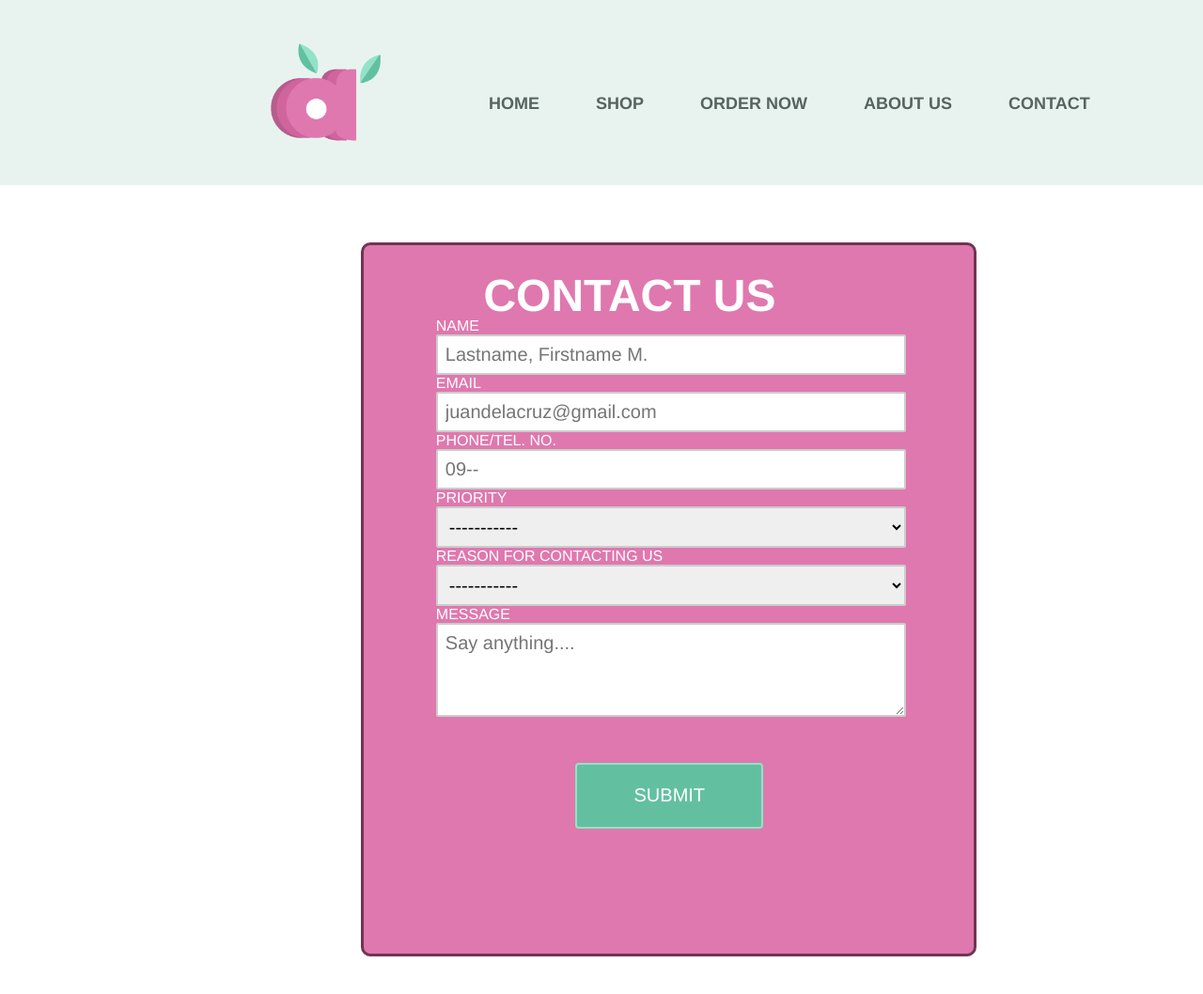
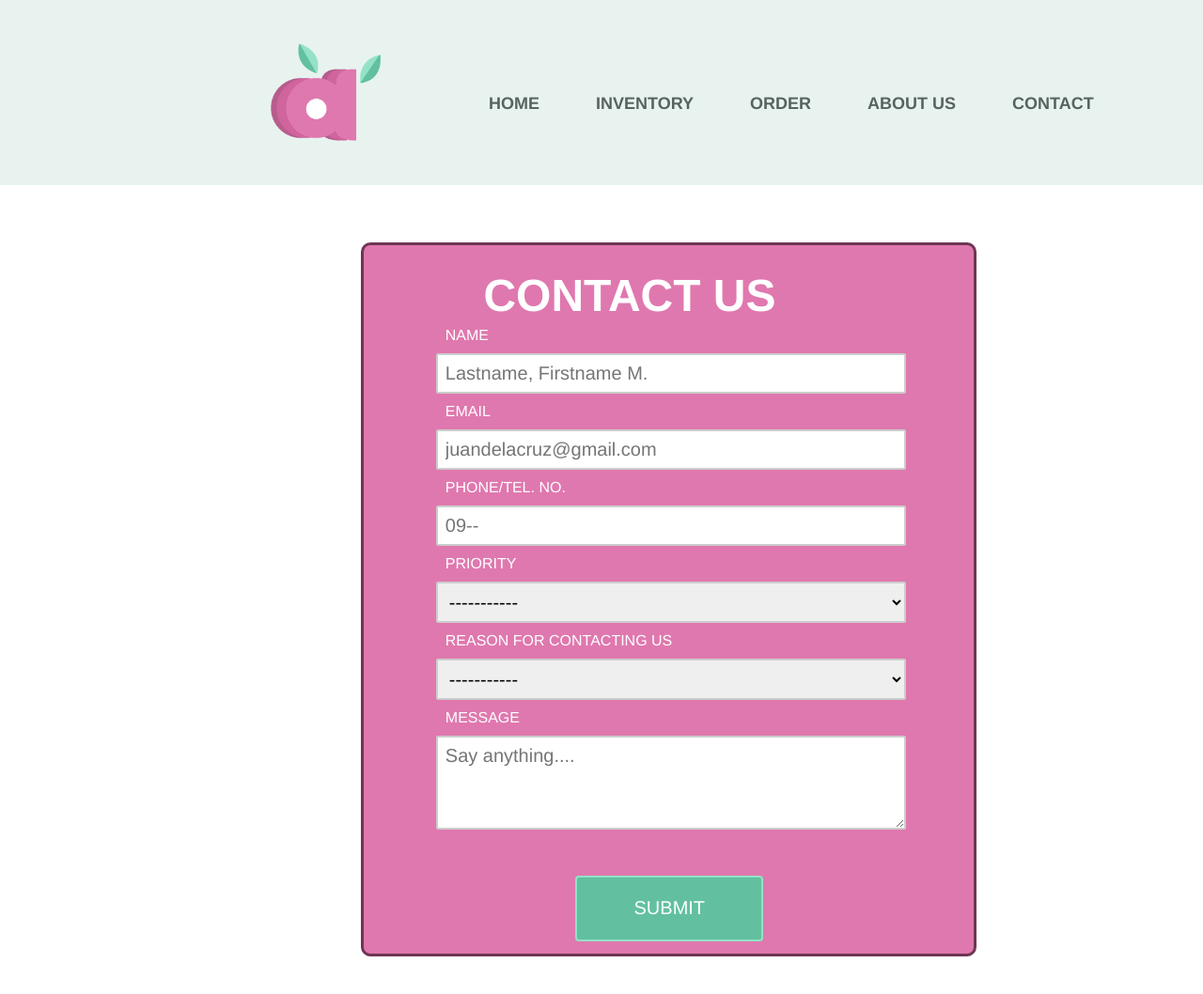
Before and after one commit to JayArD27/AAA-CleaningProducts, a PHP site: page /user/contact.php in a window 1280 px wide. Shown: the top 1058 px of the page at 94% size. Run offline with PHP 8.4, Linux system fonts and the light colour scheme.

Commit message:
modified to link to stylesheet

```diff
--- a/user/contact.php
+++ b/user/contact.php
@@ -9,21 +9,20 @@
     <title>CONTACT US</title>
 </head>
 <body>
-
-<div class="cont1">
+    <div class="cont1">
         <div class="cont1-logo">
             <img  src="../img/aaalogo2.png" class="logo" alt="AAA logo" >
         </div>
          <div class="cont1-button">
                <ul class="cont1-ul">
                     <li><a href="home.html" class="list">HOME</a></li>
-                    <li><a href="products.html" class="list">SHOP</a></li>
-                    <li><a href="order.html" class="list">ORDER NOW</a></li>
+                    <li><a href="view.php" class="list">INVENTORY</a></li>
+                    <li><a href="orderproduct.php" class="list">ORDER</a></li>
                     <li><a href="aboutus.html" class="list">ABOUT US</a></li>
                     <li><a href="contact.php" class="list">CONTACT</a></li>
                 </ul>
         </div>
-</div>
+    </div>
 
 <center>
 <div class="myDiv">
@@ -33,11 +32,11 @@
 </center>
 <form method=POST action=contact.php>
 <div id=div1>
-<p>NAME</p> <input type=text name=name placeholder="Lastname, Firstname M.">
-<p>EMAIL</p> <input type=text name=email placeholder="juandelacruz@gmail.com">
-<p>PHONE/TEL. NO.</p> <input type=text name=phone placeholder="09--">
+<p class=title>NAME</p> <input type=text name=name placeholder="Lastname, Firstname M.">
+<p class=title>EMAIL</p> <input type=text name=email placeholder="juandelacruz@gmail.com">
+<p class=title>PHONE/TEL. NO.</p> <input type=text name=phone placeholder="09--">
 
-<p>PRIORITY</p>
+<p class=title>PRIORITY</p>
 <select name=priority size=1>
 <option value=click >-----------</option>
 <option value=Low>Low</option>
@@ -47,7 +46,7 @@
 </select>
 <br />
 
-<p>REASON FOR CONTACTING US</p>
+<p class=title>REASON FOR CONTACTING US</p>
 <select name=type size=1>
 <option value=click >-----------</option>
 <option value=change>Change Item</option>
@@ -58,7 +57,7 @@
 </select>
 </br>
 
-<p>MESSAGE</p>
+<p  class=title>MESSAGE</p>
 <textarea name=message rows=6 cols=25 placeholder="Say anything...."></textarea></br>
  <button type="submit" name='subm'>SUBMIT</button>
 </button>
--- a/user/order.php
+++ b/user/order.php
@@ -4,9 +4,9 @@
     <meta charset="UTF-8">
     <meta http-equiv="X-UA-Compatible" content="IE=edge">
     <meta name="viewport" content="width=device-width, initial-scale=1.0">
-    <link rel="stylesheet" href="style/allstyle.css">
-    <link rel="stylesheet" href="style/orderstyle.css">
-    <link rel="icon" href="img/aaalogo2.png">
+    <link rel="stylesheet" href="../style/allstyle.css">
+    <link rel="stylesheet" href="../style/orderstyle.css">
+    <link rel="icon" href="../img/aaalogo2.png">
     <title>AAA - Order Now</title>
 </head>
 <body>
```
Also changed, not shown: user/order.html (+13 -13 lines).
